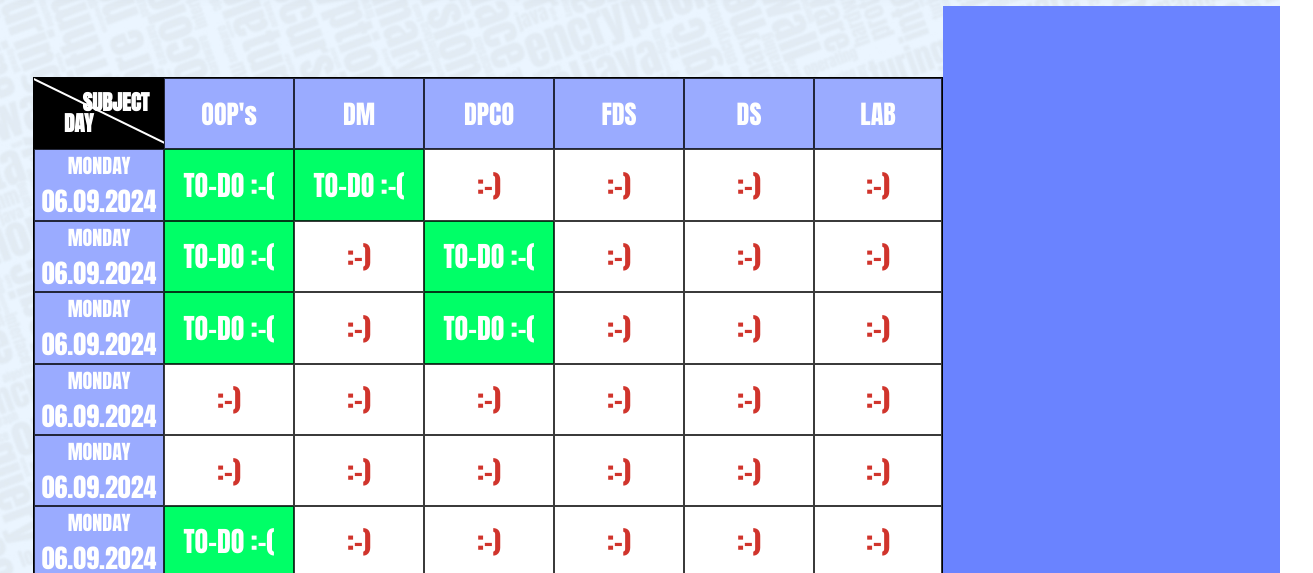
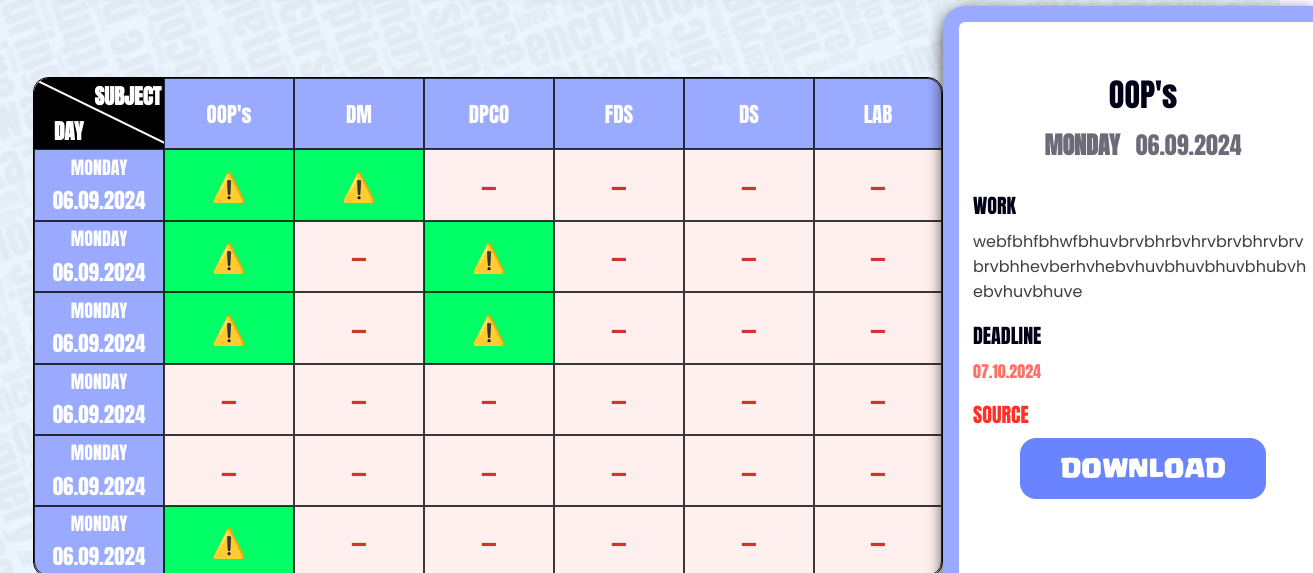
Before and after one commit to ucekcse/sem4, a plain HTML site: page task.html in a window 1280 px wide. Both pictures are taken after a click on the element "OOP's". Shown: the part 227-800 px from the top of the page, 1313 px wide, since content can reach past the window. Drawn offline with Linux system fonts and the light colour scheme.

Commit message:
Add files via upload

```diff
--- a/task.css
+++ b/task.css
@@ -238,9 +238,7 @@ nav a{
     color:#d0d9e0d7 ;
     font-weight:bolder;
 }
-#navtextone{
-    color:#8e98f7;
-}
+
 
 /* Specific for about */
 
@@ -275,13 +273,15 @@ nav a{
 .taskcontent{
     height: 602px;
     width:1204px;
-   background-color:white;
+   background-color:#FFF0EF;
     margin-top:74px;
     margin-bottom:82px;
     display:grid;
     grid-template-columns: 172px 172px 172px 172px 172px 172px 170px ;
     grid-template-rows: 86px 86px 86px 86px 86px 86px 84px;
     border:0.1px solid black;
+    border-radius:15px;
+    transition: all 0.7s ease 0s;
 
 }
 .taskcontentsmall{
@@ -292,9 +292,38 @@ nav a{
 
 .tasksidepage{
     height:650px;
-    width:380px;
-    background-color: #6A83FF;
+    width:370px;
+    background-color: #ffffff;
+
+    border-left:16px solid #9AABFF;
+    border-top:16px solid #9AABFF;
+    border-bottom:16px solid #9AABFF;
+    border-top-left-radius: 22px;
+    border-bottom-left-radius: 22px;
+    filter: drop-shadow(0px 5px 8px #020202c2);
+
+    flex-direction: column;
+    justify-content: space-evenly;
+
     display:none;
+
+}
+.sidecontentsmain{
+    display:flex;
+
+    align-items: center;
+    flex-direction: column;
+
+    width:100%;
+    height:75%;
+   margin-bottom:40%;
+   position: relative;
+   top:42px;
+   padding-left:14px;
+}
+.sidecontents{
+    word-wrap: break-word;
+    width:340px;
 }
 
 
@@ -315,12 +344,18 @@ nav a{
     display: flex;
     justify-content: center;
     align-items: center;
+    transition:none;
+    transition:none;
+
 }
 .rowsmall{
     width:130px;
     height:71.4px;
+    transition:none;
+
 
 }
+
 
 .rowone1::after {
     content: '';
@@ -333,6 +368,8 @@ nav a{
     transform: rotate(26deg);
     transform-origin: top left;
     pointer-events: none;
+    transition:none;
+
 }
 
 .rowone1 .text {
@@ -346,7 +383,8 @@ nav a{
     left: 30px;
     font-family: "Anton", sans-serif;
     font-size:21px;
-    color:#ffffff
+    color:#ffffff;
+    transition:none;
 }
 
 .rowone1 .subject {
@@ -354,13 +392,15 @@ nav a{
     right: 15px;
     font-family: "Anton", sans-serif;
     font-size:21px;
-    color:#ffffff
+    color:#ffffff;
+    transition:none;
 }
 
 
 .rowone1 span {
     position: absolute;
     z-index: 1;
+    transition:none;
 }
 .date{
     background-color: #9AABFF;
@@ -371,7 +411,7 @@ nav a{
     justify-content: space-evenly;
     font-family: "Anton", sans-serif;
     font-size:26px;
-    color:#ffffff
+    color:#ffffff;
 }
 .daydetail{
     font-family: "Anton", sans-serif;
@@ -393,3 +433,104 @@ nav a{
     background-color: #00FF67;
     color:white;
 }
+.rowtwo2:hover{
+    background-color: #00B74A;
+}
+.rowfour2:hover{
+    background-color: #00B74A;
+}
+.rowthree2:hover{
+    background-color: #00B74A;
+}
+.rowtwo3:hover{
+    background-color: #00B74A;
+}
+.rowthree4:hover{
+    background-color: #00B74A;
+}
+.rowfour4:hover{
+    background-color: #00B74A;
+}
+.rowseven2:hover{
+    background-color: #00B74A;
+}
+.rowone7{
+    border-top-right-radius:15px;
+}
+.rowseven7{
+    border-bottom-right-radius:15px;
+}
+.rowone1{
+    border-top-left-radius:15px;
+}
+.rowseven1{
+    border-bottom-left-radius:15px;
+}
+.sidecontentsubname{
+   padding-bottom:8px;
+   font-family: "Anton", sans-serif;
+font-size:32px;
+color:#000016;
+
+}
+.sidecontentdaydate{
+    right:16px;
+    padding-bottom:27px;
+    font-family: "Anton", sans-serif;
+    font-size:24px;
+    color:#00001693;
+
+}
+#spandate{
+    padding-right:16px;
+}
+.sidecontentwork{
+    padding-bottom:8px;
+    font-family: "Anton", sans-serif;
+    font-size:20px;
+    color:#000016;
+
+}
+.sidecontentpara{
+    padding-bottom:16px;
+    font-family: "Poppins", sans-serif;
+    font-size:16px;
+    color:#3D3D44
+}
+.sidecontentdeadline{
+    padding-bottom:8px;
+    padding-bottom:8px;
+    font-family: "Anton", sans-serif;
+    font-size:20px;
+    color:#000016;
+}
+.sidecontentdate{
+    padding-bottom:16px;
+    font-family: "Anton", sans-serif;
+    font-size:16px;
+    color:#FF7069;
+}
+.sidecontentsource{
+    padding-bottom:8px;
+    padding-bottom:8px;
+    font-family: "Anton", sans-serif;
+    font-size:20px;
+    color:#FF3025;
+}
+.sidecontentdownload{
+    font-family: 'Supercell';
+    font-size:20px;
+    color:white;
+
+    border-radius: 16px;
+    background-color: #6A83FF;
+    border:none;
+    padding-bottom:16px;
+    padding-top:16px;
+    padding-right:40px;
+    padding-left:40px;
+
+}
+.sidecontentdownload:hover{
+    background-color: #4968FF;
+}
--- a/task.html
+++ b/task.html
@@ -32,8 +32,8 @@
         <div id="taskcontainer"class="taskpage">
            <div id="taskmain" onclick ="shrink()" class="taskcontent">
               <div class=" rowone1"  id= "contentbox1" onclick="" >
-                <span class="day">DAY</span>
-    <span class="subject">SUBJECT</span>
+                <span class="day" id="daysmall">DAY</span>
+    <span class="subject" id="subsmall">SUBJECT</span>
               </div>
               <div class=" date rowone2"  id="contentbox" onclick = "" >
                 <p>OOP's</p>
@@ -55,72 +55,83 @@
               </div>
               <div class=" date rowtwo1"  id="contentbox" onclick = "" >
                 <p class="daydetail">MONDAY</p>
-                <p class="datedetail">06.09.2024</p>
+                <p class="datedetail"id="datedetail">06.09.2024</p>
               </div>
-              <div class=" indication rowtwo2"  id="contentbox" onclick = "" ><p>TO-DO :-(</p></div>
-              <div class=" indication rowtwo3"  id="contentbox" onclick = "" ><p>TO-DO :-(</p></div>
-              <div class=" indication rowtwo4"  id="contentbox" onclick = "" ><p>:-)</p></div>
-              <div class=" indication rowtwo5"  id="contentbox" onclick = "" ><p>:-)</p></div>
-              <div class=" indication rowtwo6"  id="contentbox" onclick = "" ><p>:-)</p></div>
-              <div class=" indication rowtwo7"  id="contentbox" onclick = "" ><p>:-)</p></div>
+              <div class=" indication rowtwo2"  id="contentbox" onclick = " " ><p>⚠️</p></div>
+              <div class=" indication rowtwo3"  id="contentbox" onclick = "" ><p>⚠️</p></div>
+              <div class=" indication rowtwo4"  id="contentbox" onclick = "" ><p>—</p></div>
+              <div class=" indication rowtwo5"  id="contentbox" onclick = "" ><p>—</p></div>
+              <div class=" indication rowtwo6"  id="contentbox" onclick = "" ><p>—</p></div>
+              <div class=" indication rowtwo7"  id="contentbox" onclick = "" ><p>—</p></div>
               <div class=" date rowthree1"id="contentbox"   onclick = "" >
                 <p class="daydetail">MONDAY</p>
-                <p class="datedetail">06.09.2024</p>
+                <p class="datedetail" id="datedetail">06.09.2024</p>
 
               </div>
-              <div class=" indication rowthree2"id="contentbox"   onclick = "" ><p>TO-DO :-(</p></div>
-              <div class=" indication rowthree3"id="contentbox"   onclick = "" ><p>:-)</p></div>
-              <div class=" indication rowthree4"id="contentbox"   onclick = "" ><p>TO-DO :-(</p></div>
-              <div class=" indication rowthree5"id="contentbox"   onclick = "" ><p>:-)</p></div>
-              <div class=" indication rowthree6"id="contentbox"   onclick = "" ><p>:-)</p></div>
-              <div class=" indication rowthree7"id="contentbox"   onclick = "" ><p>:-)</p></div>
+              <div class=" indication rowthree2"id="contentbox"   onclick = "" ><p>⚠️</p></div>
+              <div class=" indication rowthree3"id="contentbox"   onclick = "" ><p>—</p></div>
+              <div class=" indication rowthree4"id="contentbox"   onclick = "" ><p>⚠️</p></div>
+              <div class=" indication rowthree5"id="contentbox"   onclick = "" ><p>—</p></div>
+              <div class=" indication rowthree6"id="contentbox"   onclick = "" ><p>—</p></div>
+              <div class=" indication rowthree7"id="contentbox"   onclick = "" ><p>—</p></div>
               <div class=" date rowfour1" id="contentbox"  onclick = "" >
                 <p class="daydetail">MONDAY</p>
-                <p class="datedetail">06.09.2024</p>
+                <p class="datedetail" id="datedetail">06.09.2024</p>
 
               </div>
-              <div class=" indication rowfour2" id="contentbox"  onclick = "" ><p>TO-DO :-(</p></div>
-              <div class=" indication rowfour3" id="contentbox"  onclick = "" ><p>:-)</p></div>
-              <div class=" indication rowfour4" id="contentbox"  onclick = "" ><p>TO-DO :-(</p></div>
-              <div class=" indication rowfour5" id="contentbox"  onclick = "" ><p>:-)</p></div>
-              <div class=" indication rowfour6" id="contentbox"  onclick = "" ><p>:-)</p></div>
-              <div class=" indication rowfour7" id="contentbox"  onclick = "" ><p>:-)</p></div>
+              <div class=" indication rowfour2" id="contentbox"  onclick = "" ><p>⚠️</p></div>
+              <div class=" indication rowfour3" id="contentbox"  onclick = "" ><p>—</p></div>
+              <div class=" indication rowfour4" id="contentbox"  onclick = "" ><p>⚠️</p></div>
+              <div class=" indication rowfour5" id="contentbox"  onclick = "" ><p>—</p></div>
+              <div class=" indication rowfour6" id="contentbox"  onclick = "" ><p>—</p></div>
+              <div class=" indication rowfour7" id="contentbox"  onclick = "" ><p>—</p></div>
               <div class=" date rowfive1" id="contentbox"  onclick = "" >
                 <p class="daydetail">MONDAY</p>
-                <p class="datedetail">06.09.2024</p>
+                <p class="datedetail" id="datedetail">06.09.2024</p>
 
               </div>
-              <div class=" indication rowfive2" id="contentbox"  onclick = "" ><p>:-)</p></div>
-              <div class=" indication rowfive3" id="contentbox"  onclick = "" ><p>:-)</p></div>
-              <div class=" indication rowfive4" id="contentbox"  onclick = "" ><p>:-)</p></div>
-              <div class=" indication rowfive5" id="contentbox"  onclick = "" ><p>:-)</p></div>
-              <div class=" indication rowfive6" id="contentbox"  onclick = "" ><p>:-)</p></div>
-              <div class=" indication rowfive7" id="contentbox"  onclick = "" ><p>:-)</p></div>
+              <div class=" indication rowfive2" id="contentbox"  onclick = "" ><p>—</p></div>
+              <div class=" indication rowfive3" id="contentbox"  onclick = "" ><p>—</p></div>
+              <div class=" indication rowfive4" id="contentbox"  onclick = "" ><p>—</p></div>
+              <div class=" indication rowfive5" id="contentbox"  onclick = "" ><p>—</p></div>
+              <div class=" indication rowfive6" id="contentbox"  onclick = "" ><p>—</p></div>
+              <div class=" indication rowfive7" id="contentbox"  onclick = "" ><p>—</p></div>
               <div class=" date rowsix1"  id="contentbox" onclick = "" >
                 <p class="daydetail">MONDAY</p>
-                <p class="datedetail">06.09.2024</p>
+                <p class="datedetail" id="datedetail">06.09.2024</p>
               </div>
-              <div class=" indication rowsix2"  id="contentbox" onclick = "" ><p>:-)</p></div>
-              <div class=" indication rowsix3"  id="contentbox" onclick = "" ><p>:-)</p></div>
-              <div class=" indication rowsix4"  id="contentbox" onclick = "" ><p>:-)</p></div>
-              <div class=" indication rowsix5"  id="contentbox" onclick = "" ><p>:-)</p></div>
-              <div class=" indication rowsix6"  id="contentbox" onclick = "" ><p>:-)</p></div>
-              <div class=" indication rowsix7"  id="contentbox" onclick = "" ><p>:-)</p></div>
+              <div class=" indication rowsix2"  id="contentbox" onclick = "" ><p>—</p></div>
+              <div class=" indication rowsix3"  id="contentbox" onclick = "" ><p>—</p></div>
+              <div class=" indication rowsix4"  id="contentbox" onclick = "" ><p>—</p></div>
+              <div class=" indication rowsix5"  id="contentbox" onclick = "" ><p>—</p></div>
+              <div class=" indication rowsix6"  id="contentbox" onclick = "" ><p>—</p></div>
+              <div class=" indication rowsix7"  id="contentbox" onclick = "" ><p>—</p></div>
               <div class=" date rowseven1"id="contentbox"   onclick = "" >
                 <p class="daydetail">MONDAY</p>
-                <p class="datedetail">06.09.2024</p>
+                <p class="datedetail" id="datedetail">06.09.2024</p>
 
               </div>
-              <div class=" indication rowseven2"id="contentbox"   onclick = "" ><p>TO-DO :-(</p></div>
-              <div class=" indication rowseven3"id="contentbox"   onclick = "" ><p>:-)</p></div>
-              <div class=" indication rowseven4"id="contentbox"   onclick = "" ><p>:-)</p></div>
-              <div class=" indication rowseven5"id="contentbox"   onclick = "" ><p>:-)</p></div>
-              <div class=" indication rowseven6"id="contentbox"   onclick = "" ><p>:-)</p></div>
-              <div class=" indication rowseven7"id="contentbox"  onclick = "" ><p>:-)</p></div>
+              <div class=" indication rowseven2"id="contentbox"   onclick = "" ><p>⚠️</p></div>
+              <div class=" indication rowseven3"id="contentbox"   onclick = "" ><p>—</p></div>
+              <div class=" indication rowseven4"id="contentbox"   onclick = "" ><p>—</p></div>
+              <div class=" indication rowseven5"id="contentbox"   onclick = "" ><p>—</p></div>
+              <div class=" indication rowseven6"id="contentbox"   onclick = "" ><p>—</p></div>
+              <div class=" indication rowseven7"id="contentbox"  onclick = "" ><p>—</p></div>
 
            </div>
            <div id="taskside" class="tasksidepage">
-
+            <div id="sidehidden" class="sidecontentsmain">
+             <p id="sidehidden" class="sidecontentsubname">OOP's</p>
+             <p id="sidehidden" class="sidecontentdaydate" ><span id="spandate">MONDAY</span>06.09.2024</p>
+             <div id="sidehidden" class="sidecontents">
+              <p id="sidehidden" class="sidecontentwork ">WORK</p>
+              <p id="sidehidden" class="sidecontentpara" >webfbhfbhwfbhuvbrvbhrbvhrvbrvbhrvbrvbrvbhhevberhvhebvhuvbhuvbhuvbhubvhebvhuvbhuve</p>
+              <p id="sidehidden" class="sidecontentdeadline">DEADLINE</p>
+              <p id="sidehidden" class="sidecontentdate">07.10.2024</p>
+              <p id="sidehidden" class="sidecontentsource">SOURCE</p>
+             </div>
+             <button id="sidehidden" class="sidecontentdownload">DOWNLOAD</button>
+            </div>
            </div>
         </div>
         <div class="footer">
--- a/task.js
+++ b/task.js
@@ -4,6 +4,12 @@ var text2= document.getElementById("navtexttwo");
 var text3 = document.getElementById("navtextthree");
 var text4 = document.getElementById("navtextfour");
 var box1 = document.getElementById("contentbox1");
+var daysmall = document.getElementById("daysmall");
+var subsmall = document.getElementById("subsmall");
+var datedetail =document.querySelectorAll(".date");
+var daydetail =document.querySelectorAll(".daydetail");
+var sidecontentshow = document.getElementById("sidehidden");
+var change = document.getElementById("taskside");
 function homeline(){
     line.style.width="100px";
     line.style.left="0px";
@@ -55,9 +61,21 @@ function shrink(){
     taskmain.style.height="500px";
     taskmain.style.marginLeft="33px";
     taskside.style.display="flex";
+
     taskcontainer.style.justifyContent="space-between";
     taskmain.classList.add('taskcontentsmall');
     box1.classList.add('rowsmall');
-
+    daysmall.style.left="20px";
+    subsmall.style.top="2px"
+    subsmall.style.right="3px";
+    daysmall.style.bottom="2px";
+   datedetail.forEach(element => {
+    element.style.fontSize = '21px'; // Or set a specific font size
+});
+daydetail.forEach(element => {
+    element.style.fontSize = '18px'; // Or set a specific font size
+});
 
 }
+
+sidecontentshow.style.display="flex";
```
